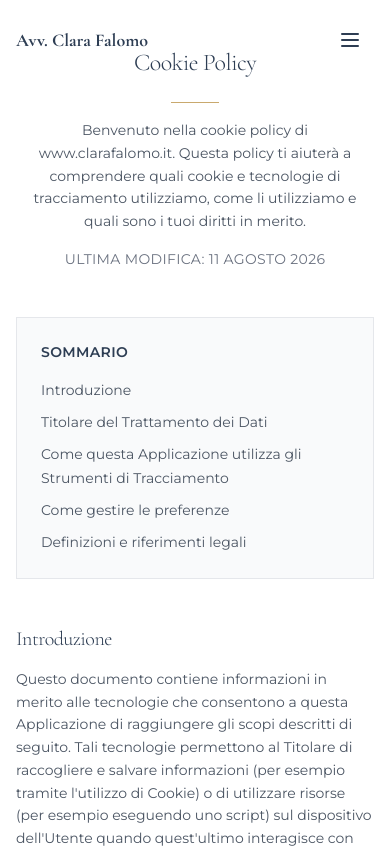
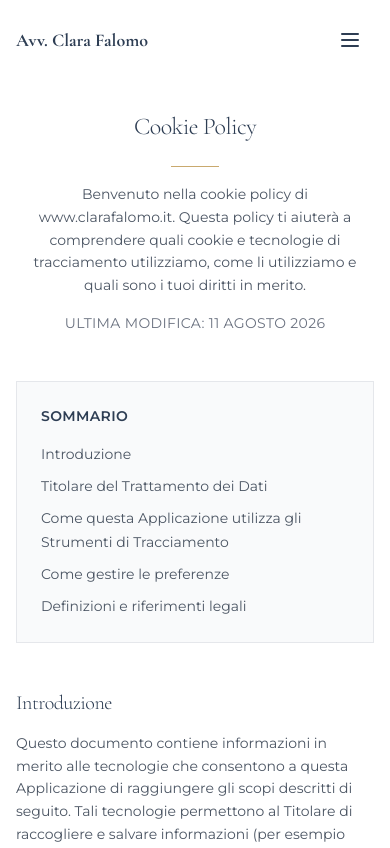
Before and after one commit to axelfleureau/avvocato-clara-falomo-boilerplate, a Next.js app: page /cookie-policy in a window 390 px wide. Shown: the top 848 px of the page. Built offline with nearby package versions, Linux system fonts and the light colour scheme.

Commit message:
Sistema la spaziatura in cima alle pagine legali
.section-padding e' dichiarata in globals.css dopo @tailwind utilities,
quindi il suo py-12 vinceva su pt-24: il titolo finiva sotto la navbar
fissa (80px) su mobile. Rimossa la classe e messa una spaziatura
verticale esplicita.

```diff
--- a/app/cookie-policy/page.tsx
+++ b/app/cookie-policy/page.tsx
@@ -42,7 +42,8 @@ export default function CookiePolicyPage() {
   return (
     <>
       <Navbar />
-      <main className="section-padding bg-white text-gray-800 pt-24 md:pt-32">
+      {/* Vedi la nota in app/privacy-policy/page.tsx: .section-padding sovrascriverebbe pt-24. */}
+      <main className="bg-white text-gray-800 pt-28 pb-16 md:pt-36 md:pb-24">
         <div className="container-custom">
           <div className="mx-auto max-w-4xl">
             <LegalPageHeader
--- a/app/privacy-policy/page.tsx
+++ b/app/privacy-policy/page.tsx
@@ -38,7 +38,12 @@ export default function PrivacyPolicyPage() {
   return (
     <>
       <Navbar />
-      <main className="section-padding bg-white text-gray-800 pt-24 md:pt-32">
+      {/*
+        Niente .section-padding qui: la regola e' dichiarata dopo @tailwind utilities
+        in globals.css, quindi il suo py-12 vince su pt-24 e il titolo finiva sotto
+        la navbar fissa (80px) su mobile. Spaziatura verticale esplicita.
+      */}
+      <main className="bg-white text-gray-800 pt-28 pb-16 md:pt-36 md:pb-24">
         <div className="container-custom">
           <div className="mx-auto max-w-4xl">
             <LegalPageHeader
```
